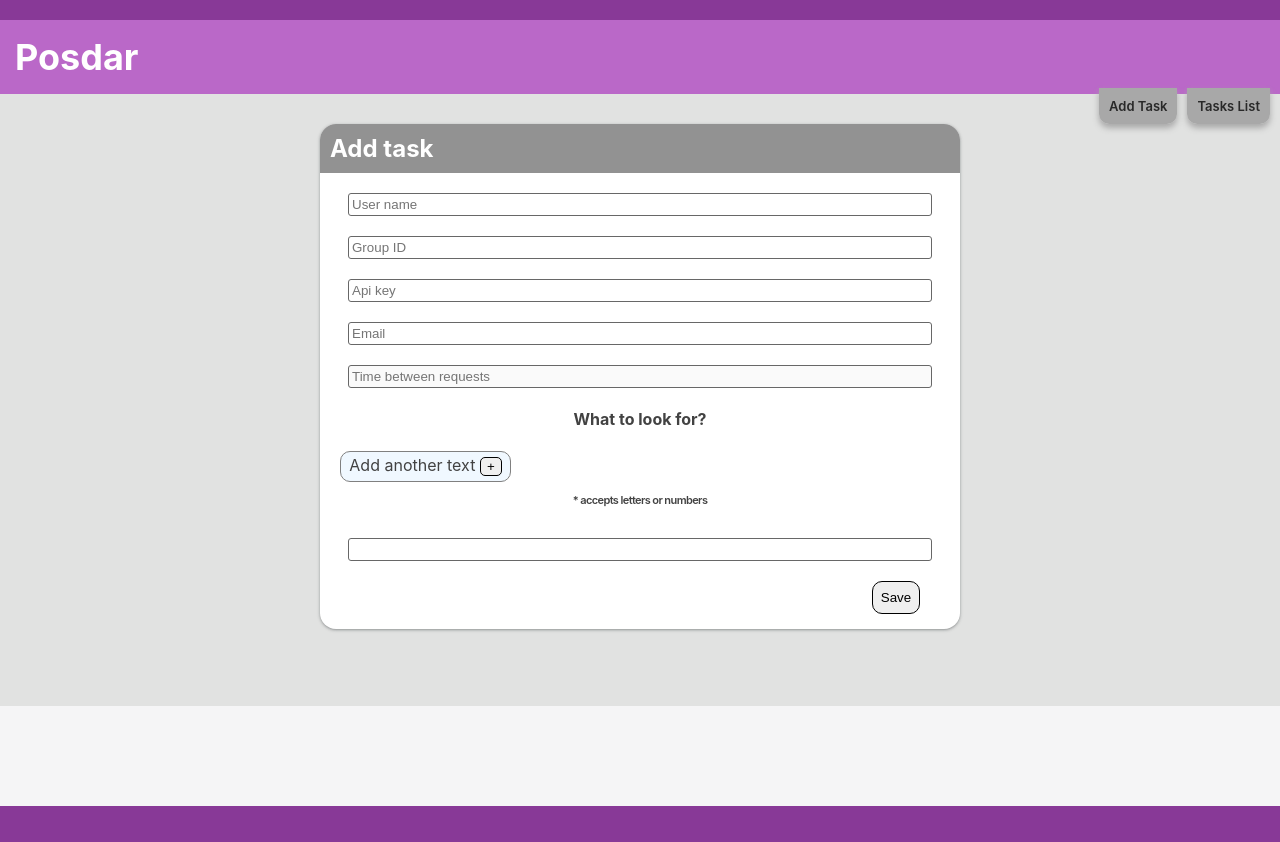
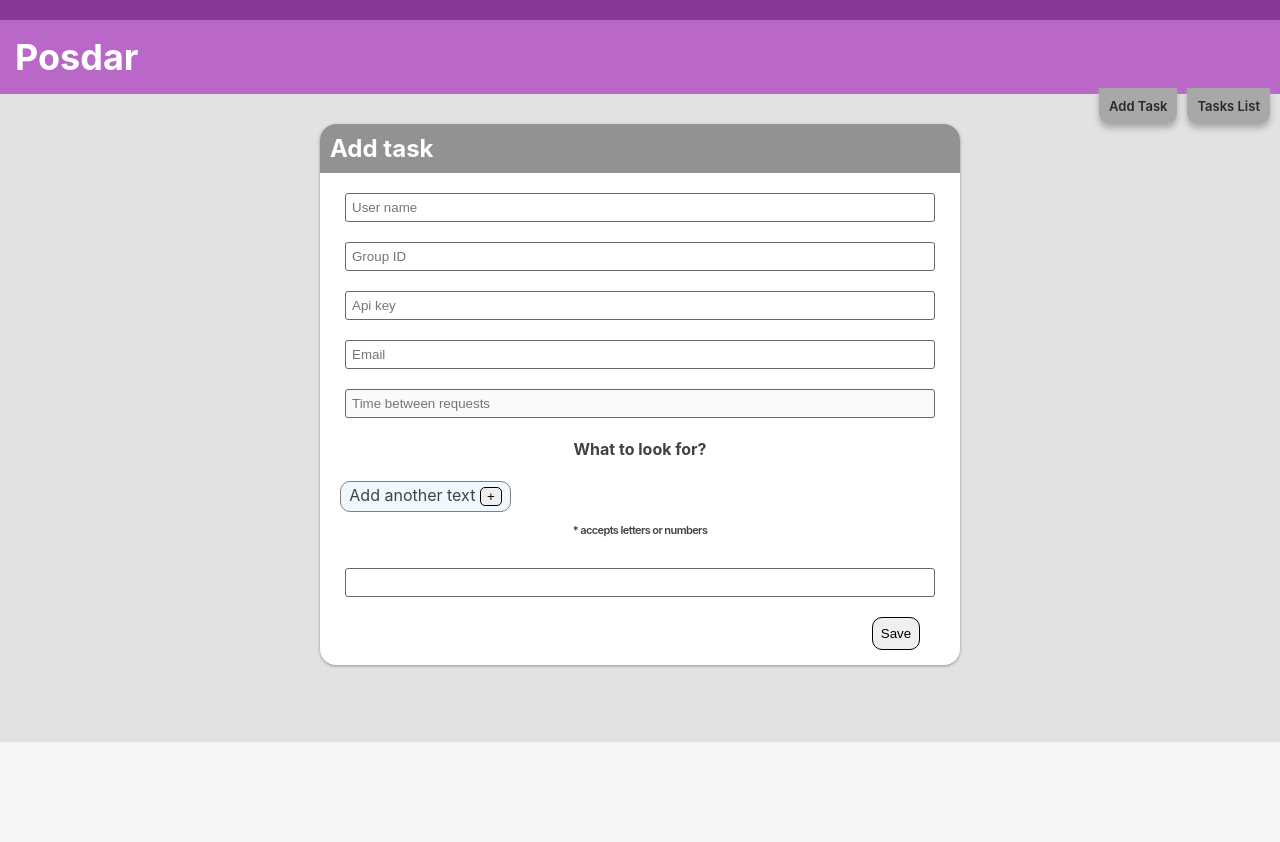
Before and after one commit to MMBass/Posdar-site, a React (Create React App) app: page /#/ in a window 1280 px wide. Before the commit the page ends 806 px from the top, so only its background shows below. Built offline with nearby package versions, Linux system fonts and the light colour scheme; no server answers.

Commit message:
padding input, dl app.test

```diff
--- a/src/App/App.css
+++ b/src/App/App.css
@@ -8,5 +8,5 @@
 input{
   border: 1px solid #676767;
   border-radius: 3px;
-  padding: 3px;
+  padding: 6px;
 }
--- a/src/axios.js
+++ b/src/axios.js
@@ -1,7 +1,7 @@
 import axios from "axios";
 
 export const posdarUrlInstance = axios.create({
-    baseURL: 'https://posdar.herokuapp.com',
-    // baseURL: 'http://localhost:5000',
+    // baseURL: 'https://posdar.herokuapp.com',
+    baseURL: 'http://localhost:5000',
     headers: {'X-Custom-Header': 'foobar'}
 });
```
Also changed, not shown: src/index.css (line endings or trailing spaces), 1 other file (tests, documents, lock files or other folders).
